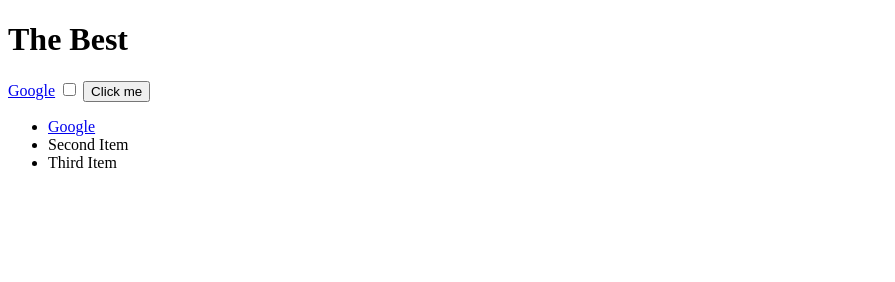
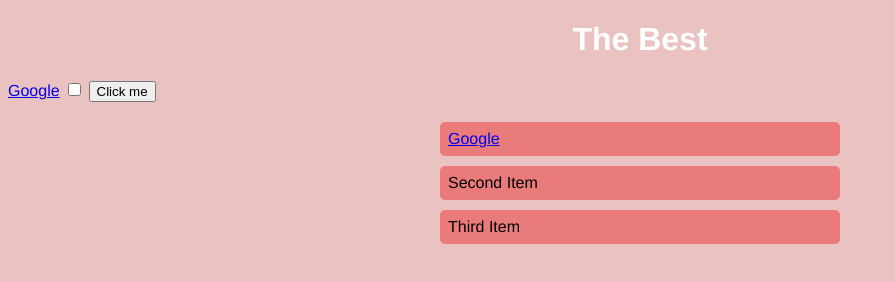
Before and after one commit to SinghKhushi190/JavaScript, a plain HTML site: page DOM/TODO/index.html in a window 1280 px wide. Shown: the whole page, without its empty margins (0-895 px from the left). Drawn offline with Linux system fonts and the light colour scheme.

Commit message:
Add styles to enhance HTML layout
Added CSS styles for body, h1, li, and ul elements.

```diff
--- a/DOM/TODO/index.html
+++ b/DOM/TODO/index.html
@@ -4,7 +4,34 @@
     <meta charset="UTF-8">
     <meta name="viewport" content="width=device-width, initial-scale=1.0">
     <title>My Website</title>
-    <link rel="stylesheet" href="styles.css">
+  <style>
+      body{
+    background: #eac2c2;
+    font-family: 'Franklin Gothic Medium', 'Arial Narrow', Arial, sans-serif;
+}
+
+h1 {
+    text-align: center;
+    color: #fff;
+}
+
+li{
+    display: flex;
+            justify-content: space-between;
+            padding: 8px;
+            background: #ea7b7b;
+            margin-bottom: 10px;
+            border-radius: 5px;
+            cursor: pointer;
+}
+
+ul{
+    list-style: none;
+    padding: 0;
+    max-width: 400px;
+    margin: 20px auto;
+}
+  </style>
 </head>
 <body>
     <h1 id="title">Welcome to My Website</h1>
```
